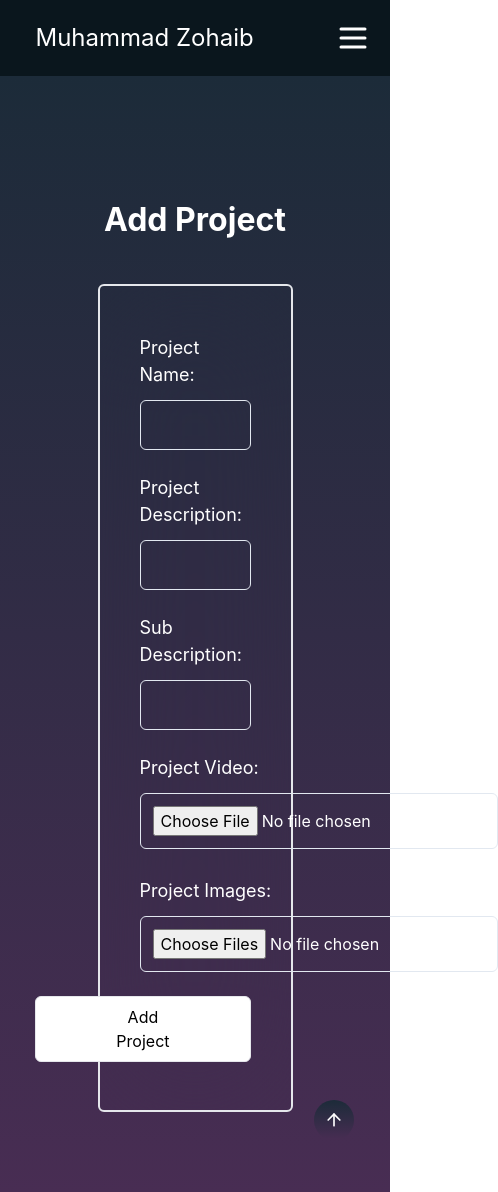
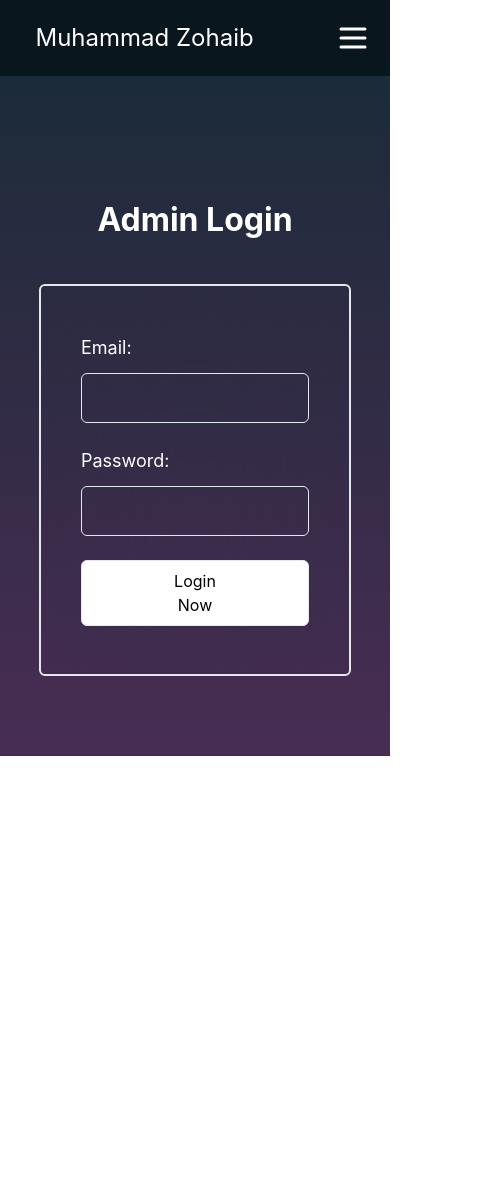
Before and after one commit to usama-666/zohaib-portfolio, a Next.js app: page /create-project in a window 390 px wide. Shown: the whole page, 498 px wide, since content can reach past the window. After the commit the page ends 844 px from the top, so only its background shows below. Built offline with nearby package versions, Linux system fonts and the light colour scheme.

Commit message:
auth added

```diff
--- a/app/create-project/page.jsx
+++ b/app/create-project/page.jsx
@@ -6,6 +6,7 @@ import { db, storage } from "@/lib/firebase";
 import { getDownloadURL, ref, uploadBytes } from "firebase/storage";
 
 const AddProject = () => {
+    const [isLoggedIn, setIsLoggedIn] = useState(false);
     const [projectName, setProjectName] = useState("");
     const [projectDescription, setProjectDescription] = useState("");
     const [subDescription, setSubDescription] = useState(""); // Added for sub description
@@ -14,6 +15,43 @@ const AddProject = () => {
     const [error, setError] = useState(null);
     const [success, setSuccess] = useState(null);
     const [isLoading, setIsLoading] = useState(false);
+
+    const [email, setEmail] = useState("");
+    const [password, setPassword] = useState("");
+
+    const handleLogin = async (e) => {
+        e.preventDefault();
+        try {
+            // Login with email/password
+            if (
+                email === "MZohaibButt045@gmail.com" &&
+                password === "Butt045"
+            ) {
+                setIsLoggedIn(true);
+                localStorage.setItem("isLoggedIn", "true");
+
+                console.log("loggin u ");
+                setError(null); // Clear
+            } else {
+                setError("Invalid email or password");
+                setEmail("");
+                setPassword("");
+            }
+        } catch (error) {
+            setError("Failed to login: " + error.message);
+        } finally {
+            setIsLoading(false);
+            // setError(null); // Clear
+            setEmail("");
+            setPassword("");
+        }
+    };
+
+    const handleLogout = () => {
+        console.log("logged out");
+        localStorage.removeItem("isLoggedIn");
+        setIsLoggedIn(false);
+    };
 
     const handleImageChange = (e) => {
         // Convert the FileList to an array and set it to state
@@ -78,6 +116,7 @@ const AddProject = () => {
             setProjectVideo(null);
             setProjectImages([]);
             setIsLoading(false); // Clear loading state
+            setError(null); // Clear
         } catch (err) {
             setError("Error adding project: " + err.message);
             setSuccess(null); // Clear any previous success message
@@ -85,12 +124,21 @@ const AddProject = () => {
         }
     };
 
-    return (
+    return isLoggedIn ? (
         <div className="w-full bg-img-grad bg-custom-grad py-20 ">
-            <h1 className="text-3xl font-bold text-center p-10">Add Project</h1>
+            <div className="mx-auto w-[80%] md:w-1/2 flex  justify-between mb-10">
+                <h1 className="text-3xl font-bold text-center">Add Project</h1>
+
+                <button
+                    className=" px-5 md:px-10 py-1 md:py-3 bg-white text-fuchsia-600 rounded-md"
+                    onClick={handleLogout}
+                >
+                    Logout
+                </button>
+            </div>
             <form
                 onSubmit={handleSubmit}
-                className="border-2 w-1/2 mx-auto p-10 flex flex-col gap-2 backdrop-blur-3xl rounded-md"
+                className="border-2 w-[80%]  md:w-1/2 mx-auto p-10 flex flex-col gap-2 backdrop-blur-3xl rounded-md"
             >
                 <div className="flex flex-col gap-3 my-2">
                     <label className="text-white text-lg">Project Name:</label>
@@ -126,13 +174,13 @@ const AddProject = () => {
                         required
                     />
                 </div>
-                <div className="flex flex-wrap justify-between items-center gap-3">
+                <div className="flex w-full flex-wrap justify-between items-center gap-3">
                     <div className="flex flex-col gap-3 my-2">
                         <label className="text-white text-lg">
                             Project Video:
                         </label>
                         <input
-                            className="py-3 rounded-md pl-3 outline-none bg-transparent border border-slate-200"
+                            className="w-full py-3 rounded-md pl-3 outline-none bg-transparent border border-slate-200"
                             type="file"
                             accept="video/*"
                             onChange={(e) => setProjectVideo(e.target.files[0])} // Store the first video file
@@ -144,7 +192,7 @@ const AddProject = () => {
                             Project Images:
                         </label>
                         <input
-                            className="py-3 rounded-md pl-3 outline-none bg-transparent border border-slate-200"
+                            className="w-full py-3 rounded-md pl-3 outline-none bg-transparent border border-slate-200"
                             type="file"
                             accept="image/*"
                             multiple // Allow multiple file selection
@@ -156,14 +204,60 @@ const AddProject = () => {
                 <div className="flex my-2 justify-end">
                     <button
                         type="submit"
-                        className="py-2 px-20 border bg-white text-black rounded-md"
+                        className="py-2 px-10 md:px-20 border bg-white text-black rounded-md"
                     >
                         {isLoading ? "Uploading ..." : " Add Project"}
                     </button>
                 </div>
             </form>
-            {success && <p style={{ color: "green" }}>{success}</p>}
-            {error && <p style={{ color: "red" }}>{error}</p>}
+            <div className=" w-[80%]  md:w-1/2 mx-auto p-10 flex flex-col gap-2 backdrop-blur-3xl rounded-md">
+                {success && <p style={{ color: "green" }}>{success}</p>}
+                {error && <p style={{ color: "red" }}>{error}</p>}
+            </div>
+        </div>
+    ) : (
+        <div className="w-full bg-img-grad bg-custom-grad py-20 ">
+            <h1 className="text-3xl font-bold text-center p-10">
+                Admin Login{" "}
+            </h1>
+            <form
+                onSubmit={handleLogin}
+                className="border-2 w-[80%]  md:w-1/2 mx-auto p-10 flex flex-col gap-2 backdrop-blur-3xl rounded-md"
+            >
+                <div className="flex flex-col gap-3 my-2">
+                    <label className="text-white text-lg">Email:</label>
+                    <input
+                        className="py-3 rounded-md pl-3 outline-none bg-transparent border border-slate-200"
+                        type="text"
+                        value={email}
+                        onChange={(e) => setEmail(e.target.value)}
+                        required
+                    />
+                </div>
+                <div className="flex flex-col gap-3 my-2">
+                    <label className="text-white text-lg">Password:</label>
+                    <input
+                        className="py-3 rounded-md pl-3 outline-none bg-transparent border border-slate-200"
+                        type="password"
+                        value={password}
+                        onChange={(e) => setPassword(e.target.value)}
+                        required
+                    />
+                </div>
+
+                <div className="flex my-2 justify-end">
+                    <button
+                        type="submit"
+                        className="py-2 px-20 border bg-white text-black rounded-md"
+                    >
+                        {isLoading ? "Logging ..." : " Login Now"}
+                    </button>
+                </div>
+            </form>
+            <div className=" w-[80%]  md:w-1/2 mx-auto pl-4 flex flex-col gap-2 backdrop-blur-3xl rounded-md">
+                {success && <p style={{ color: "green" }}>{success}</p>}
+                {error && <p style={{ color: "red" }}>{error}</p>}
+            </div>
         </div>
     );
 };
--- a/app/layout.js
+++ b/app/layout.js
@@ -44,7 +44,7 @@ export default function RootLayout({ children }) {
                     <Navbar />
 
                     {children}
-                    <div className="h-16 w-16 md:w-20 md:h-20 flex justify-center items-center   absolute bottom-10 right-6">
+                    <div className="h-16 w-16 md:w-20 md:h-20 flex justify-center items-center z-10  fixed bottom-10 right-6">
                         <ScrollTop className=" " />
                     </div>
                 </div>
--- a/components/ScrollTop.jsx
+++ b/components/ScrollTop.jsx
@@ -1,17 +1,43 @@
-"use client";
+"use client"; // Ensure it's a client-side component in Next.js
+import { useState, useEffect } from "react"; // Correct import for useState and useEffect
 import { ArrowUp } from "lucide-react";
 import React from "react";
 
-const ScrollTop = ({}) => {
-    const handleTop = () => {
+const ScrollTop = () => {
+    const isBrowser = () => typeof window !== "undefined"; //The approach recommended by Next.js
+
+    function scrollToTop() {
+        if (!isBrowser()) return;
         window.scrollTo({ top: 0, behavior: "smooth" });
+    }
+    const [isVisible, setIsVisible] = useState(false);
+
+    const handleScroll = () => {
+        // Show the button when the user scrolls down
+        if (window.scrollY > 100) {
+            setIsVisible(true);
+        } else {
+            setIsVisible(false);
+        }
     };
+
+    useEffect(() => {
+        // Add scroll event listener when the component mounts
+        window.addEventListener("scroll", handleScroll);
+
+        // Remove the event listener when the component unmounts
+        return () => {
+            window.removeEventListener("scroll", handleScroll);
+        };
+    }, []);
     return (
-        <button onClick={handleTop}>
-            <div className="w-10 h-10 md:w-16 md:h-16 bg-custom-grad bg-img-grad rounded-full flex justify-center items-center cursor-pointer ">
-                <ArrowUp className="w-5 h-5 md:w-7 md:h-7 lg:w-8 lg:h-8" />
-            </div>
-        </button>
+        isVisible && (
+            <button onClick={scrollToTop} aria-label="Scroll to top">
+                <div className="w-10 h-10 md:w-16 md:h-16 bg-custom-grad bg-img-grad rounded-full flex justify-center items-center cursor-pointer">
+                    <ArrowUp className="w-5 h-5 md:w-7 md:h-7 lg:w-8 lg:h-8" />
+                </div>
+            </button>
+        )
     );
 };
 
--- a/components/header/Header.jsx
+++ b/components/header/Header.jsx
@@ -25,7 +25,7 @@ const Header = () => {
     return (
         <div className="bg-custom-grad bg-img-grad w-full h-[500px] md:h-[800px]">
             <div className="flex justify-center items-center h-full">
-                <div className="">
+                <div className=" w-[80%] ">
                     <h1 className="w-2/3 md:w-full text-xl md:text-[80px] font-bold">
                         {/* eslint-disable-next-line */}
                         Hi there! I'm{" "}
@@ -34,7 +34,7 @@ const Header = () => {
                         </span>
                     </h1>
 
-                    <button>Click me </button>
+                    {/* <button>Click me </button> */}
                 </div>
             </div>
             {/* Add the fade-in animation using Tailwind CSS */}
```
Also changed, not shown: components/Navbar/Navbar.jsx (+17 -16 lines).
